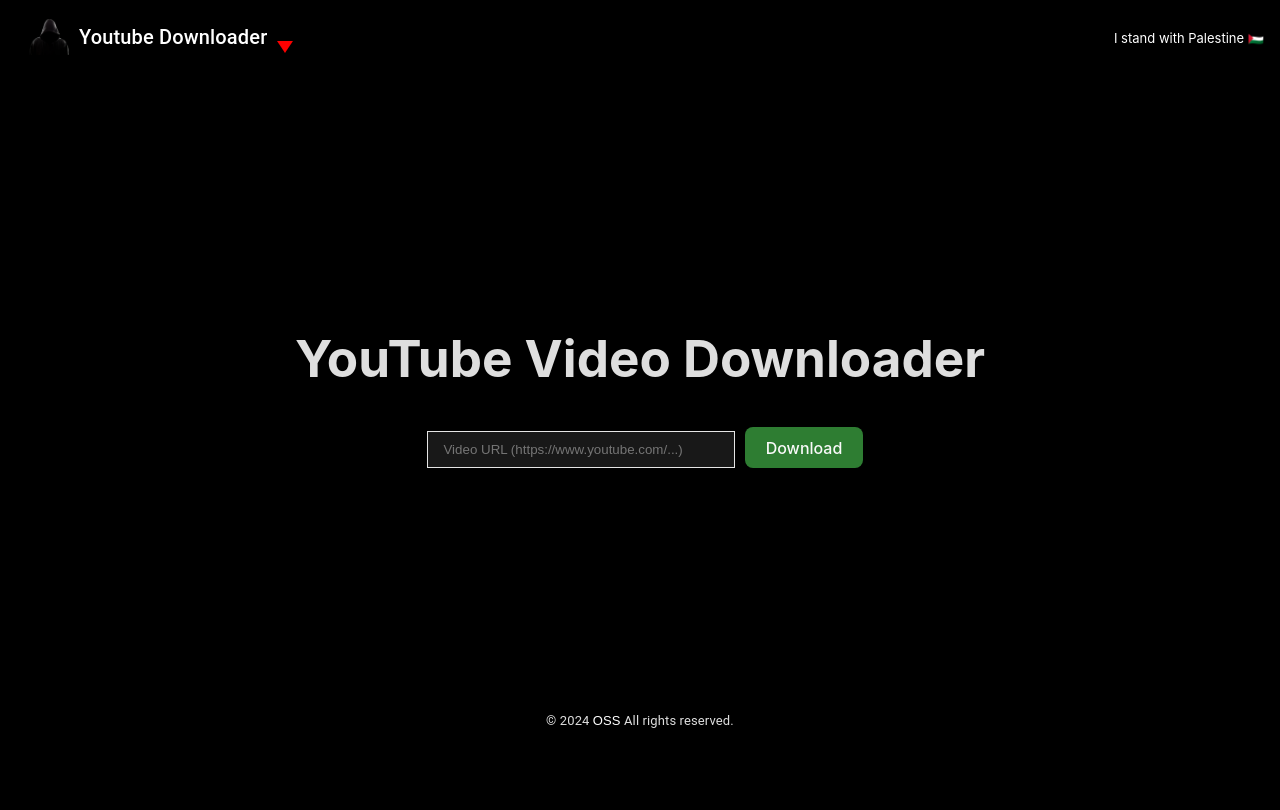
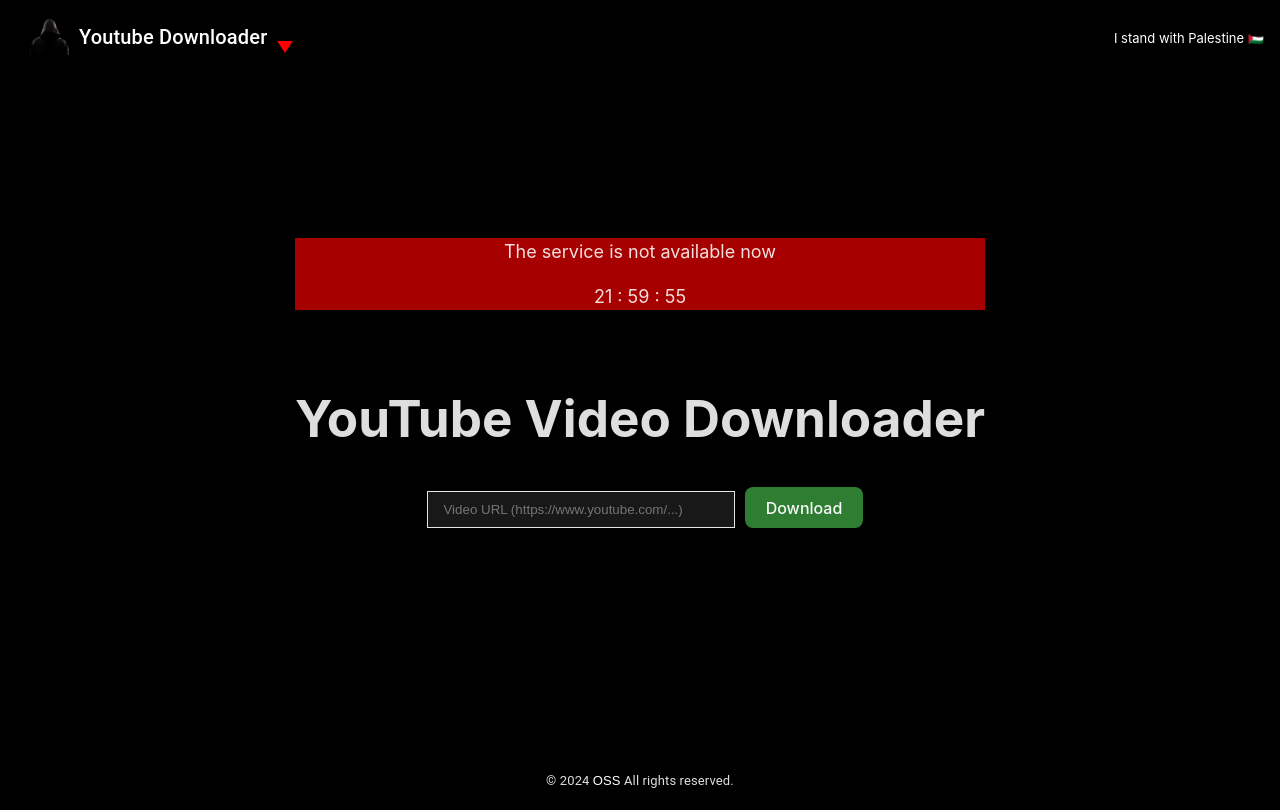
Before and after one commit to osama-mousa/youtube-downloader-front, a React (Vite) app: page / in a window 1280 px wide. Built offline with nearby package versions, Linux system fonts and the light colour scheme.

Commit message:
error div

```diff
--- a/src/App.css
+++ b/src/App.css
@@ -9,8 +9,19 @@
   padding-top: 2rem;
 }
 
+.error{
+  margin-top: 3rem;
+  background-color: rgb(167, 0, 0);
+}
+ .error p{
+  font-size: large;
+ }
+
 @media (max-width: 450px) {
   .title{
     font-size:xx-large;
   }
+  .error{
+    margin-top: 6rem;
+  }
 }
--- a/src/App.jsx
+++ b/src/App.jsx
@@ -1,8 +1,39 @@
-import { useState } from 'react'
+import { useState,useEffect } from 'react'
 import Navbar from './Components/Navbar'
 import Footer from './Components/Footer'
 import Download from './Components/Download'
 import './App.css'
+
+
+const CountdownTimer = ({ initialTime, onTimerEnd }) => {
+  const [time, setTime] = useState(initialTime);
+
+  useEffect(() => {
+    const intervalId = setInterval(() => {
+      setTime(prevTime => prevTime - 1);
+
+      if (time === 0) {
+        clearInterval(intervalId);
+        onTimerEnd();
+      }
+    }, 1000);
+
+    // تنظيف المؤقت عندما يتم إلغاء تحميل المكون
+    return () => clearInterval(intervalId);
+  }, [time, onTimerEnd]);
+
+  // قم بتحويل الوقت إلى ساعات ودقائق وثواني
+  const hours = Math.floor(time / 3600);
+  const minutes = Math.floor((time % 3600) / 60);
+  const seconds = time % 60;
+
+  return (
+    <div>
+      <p>{hours} : {minutes} : {seconds}</p>
+    </div>
+  );
+};
+
 
 function App() {
   const [count, setCount] = useState(0)
@@ -10,6 +41,10 @@
   return (
     <>
       <Navbar />
+      <div className='error'>
+        <p>The service is not available now</p>
+        <CountdownTimer initialTime={79200} />
+      </div>
       <h1 className='title'>YouTube Video Downloader</h1>
       <Download />
       <Footer />
```
